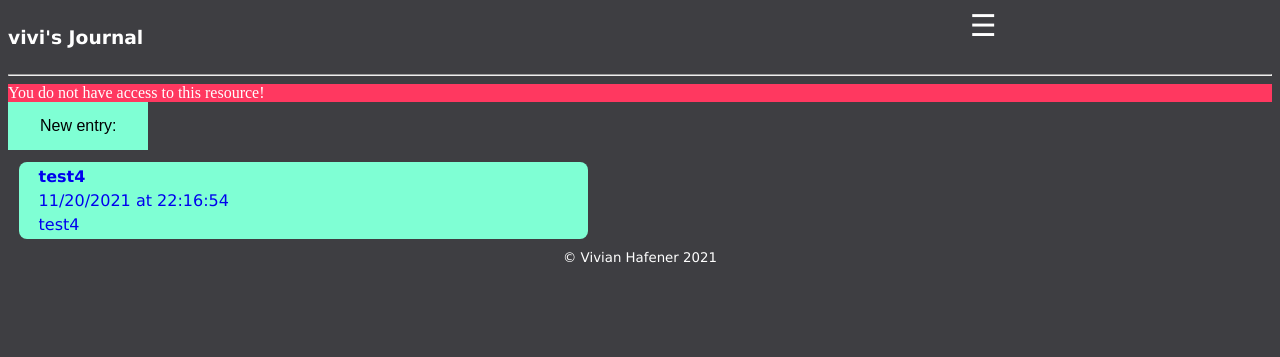
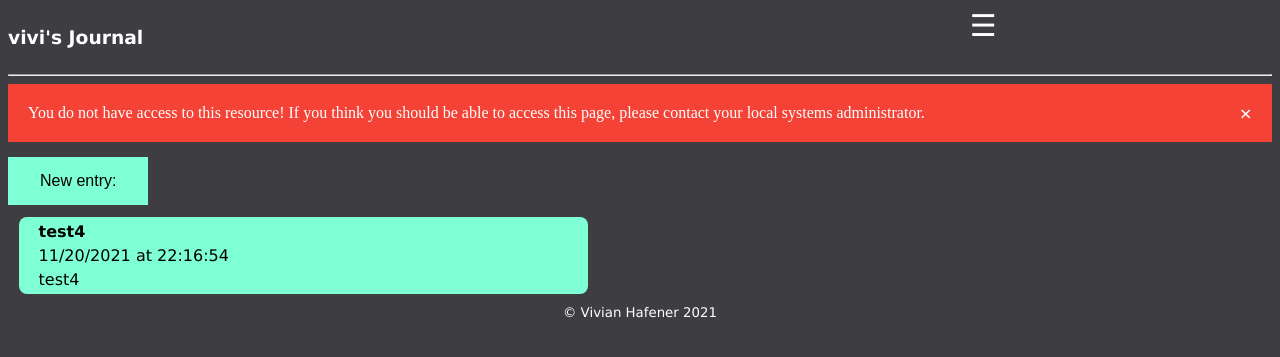
Before and after one commit to vivian-hafener-lanl/journal, a Flask app: a page that uses project/templates/home.html in a window 1280 px wide. Shown: the top 357 px of the page. Run offline with Flask 2, Linux system fonts and the light colour scheme; a user stored in the database is signed in; data comes from the database, SQL or seed files in the repository; both versions use the stored data as it was after the commit.

Commit message:
Made some more changes, made the flashed messages cleaner

```diff
--- a/project/main.py
+++ b/project/main.py
@@ -34,7 +34,7 @@ def new():
         else:
             db.session.add(Journal(current_user.id, request.form['title'], datetime.today(), request.form['entry']))
             db.session.commit()
-            flash('Entry added to journal')
+            flash('Entry successfully added to journal!')
             return redirect(url_for('main.home'))
     return render_template('new.html', name = current_user.name)
 
@@ -43,7 +43,7 @@ def new():
 
 def entries(username, entry_id):
     if request.method == 'POST':
-        if request.form['delete_button'] == 'delete_entry':
+        if request.form['delete_button'] == 'Delete entry':
             Journal.query.filter_by(id = entry_id).delete()
             # db.session.delete()
             db.session.commit()
@@ -52,5 +52,5 @@ def entries(username, entry_id):
     if username == current_user.name:
         return render_template('entry.html', username = current_user.name, entry_id=int(entry_id), Journal = Journal.query.all())
     elif username != current_user.name:
-        flash('You do not have access to this resource!')
+        flash('You do not have access to this resource! If you think you should be able to access this page, please contact your local systems administrator.')
         return render_template('home.html', name=current_user.name, u_id = current_user.id, Journal = reversed(Journal.query.all()))
--- a/project/static/style.css
+++ b/project/static/style.css
@@ -1,6 +1,33 @@
-/* * {
-    background-color: #3e3e42;
-} */
+.red_alert {
+  padding: 20px;
+  background-color: #f44336; /* Red */
+  color: white;
+  margin-bottom: 15px;
+}
+
+.green_alert {
+  padding: 20px;
+  background-color: #f44336; /* Red */
+  color: white;
+  margin-bottom: 15px;
+}
+
+/* The close button */
+.closebtn_alert {
+  margin-left: 15px;
+  color: white;
+  font-weight: bold;
+  float: right;
+  font-size: 22px;
+  line-height: 20px;
+  cursor: pointer;
+  transition: 0.3s;
+}
+
+/* When moving the mouse over the close button */
+.closebtn_alert:hover {
+  color: black;
+}
 
 /* Centered button */
 .centered_button {
--- a/project/templates/entry.html
+++ b/project/templates/entry.html
@@ -16,7 +16,7 @@
         <head>
             <title>Home - Journal</title>
             <link rel="stylesheet" type="text/css" href="/static/style.css"/>
-            <a href="{{ url_for ('main.home') }}"><h3>{{ username }}'s Journal</h3></a>
+            <a href="{{ url_for ('main.home') }}" style="text-decoration: none;"><h3>{{ username }}'s Journal</h3></a>
 
         </head>
         <!-- Float this right using flexbox -->
@@ -40,7 +40,7 @@
     </br>
         <div class="centered_button">
             <form action = "{{ request.path }}" method = "post">
-                <input class="button" type="submit" name="delete_button" value="delete_entry">
+                <input class="button" type="submit" name="delete_button" value="Delete entry">
             </form>
         </div>
 
--- a/project/templates/home.html
+++ b/project/templates/home.html
@@ -31,13 +31,21 @@
         <hr/>
 
         {%- for message in get_flashed_messages() %}
-        <div class="notification is-danger">{{ message }}</div>
+        <!-- <div class="notification is-danger">{{ message }}</div> -->
+
+        <div class="red_alert">
+            <span class="closebtn_alert" onclick="this.parentElement.style.display='none';">&times;</span>
+            {{ message}}
+        </div>
+
         {%- endfor %}
+
+
         <div>
             <a href="{{ url_for('main.new') }}"><button type="button" class="button">New entry:</button></a>
         </div>
         {% for entry in Journal if entry.u_id == current_user.id %}
-            <a href="{{ url_for ('main.entries', username = name, entry_id=entry.id)}}"><div class="rounded">
+            <a href="{{ url_for ('main.entries', username = name, entry_id=entry.id)}}" style="color: black; text-decoration: none;"><div class="rounded">
                 <!-- <span style="float: right;"><button class="dropbtn">...</button></a></span> -->
                 <h4 class="entry">{{ entry.title }}</h4>
                 <p class="entry">{{ entry.time.date().strftime("%m/%d/%Y") }} at {{ entry.time.time().strftime("%H:%M:%S") }}</p>
```
Also changed, not shown: project/db.sqlite.
